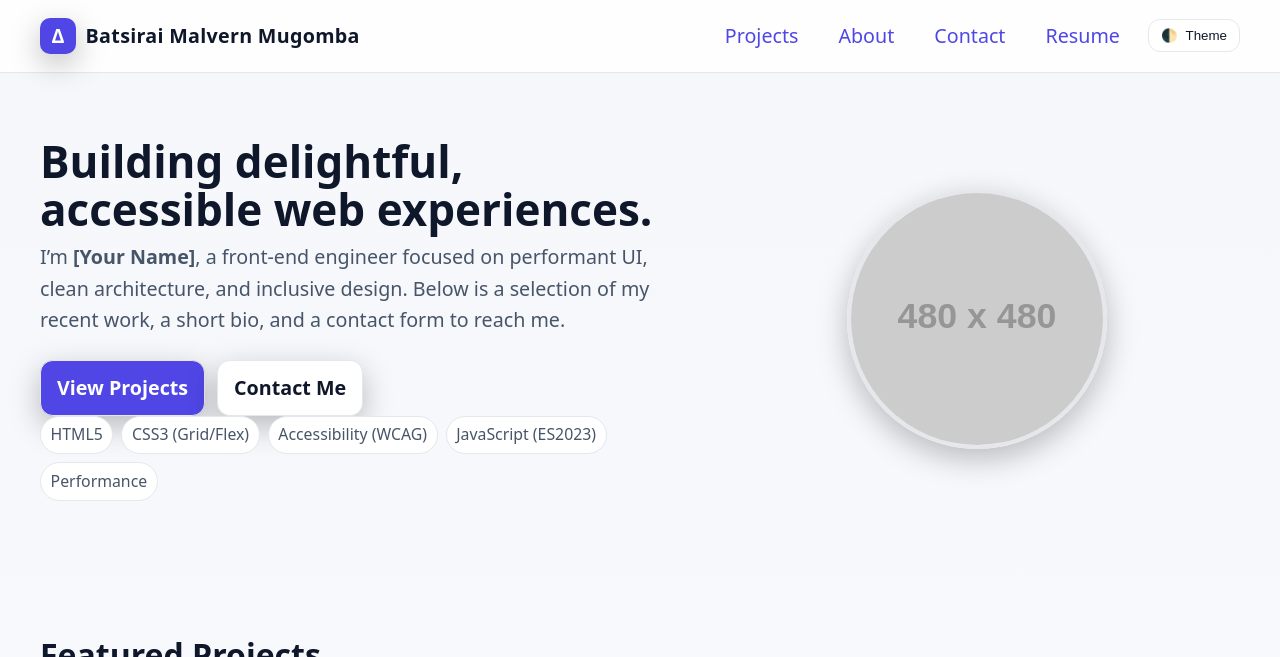
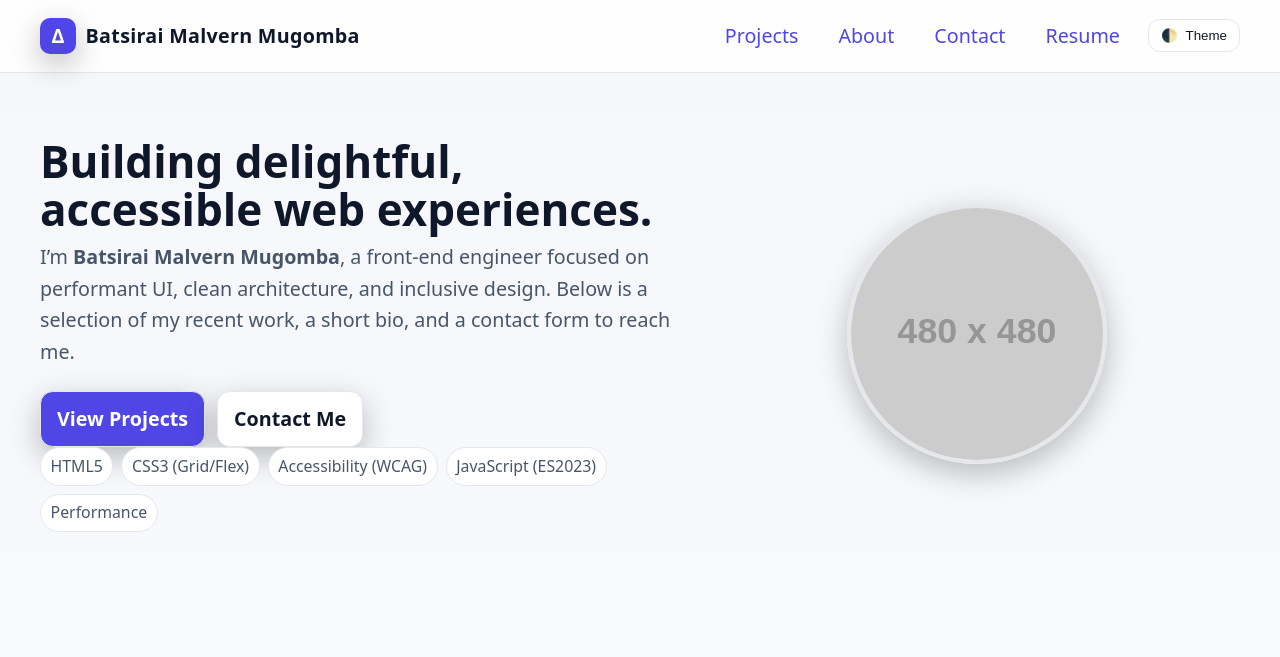
Before and after one commit to BMMUGOMBA/ProfBatsiCourseraMicrosoft.github.io, a plain HTML site: page index.html in a window 1280 px wide. Shown: the top 657 px of the page. Drawn offline with Linux system fonts and the light colour scheme; placeholder pictures from the web are drawn by us.

Commit message:
Update index.html
name update

```diff
--- a/index.html
+++ b/index.html
@@ -45,7 +45,7 @@
       <div class="container hero">
         <div>
           <h1>Building delightful, accessible web experiences.</h1>
-          <p>I’m <strong>[Your Name]</strong>, a front‑end engineer focused on performant UI, clean architecture, and inclusive design. Below is a selection of my recent work, a short bio, and a contact form to reach me.</p>
+          <p>I’m <strong>Batsirai Malvern Mugomba</strong>, a front‑end engineer focused on performant UI, clean architecture, and inclusive design. Below is a selection of my recent work, a short bio, and a contact form to reach me.</p>
           <div class="hero-cta">
             <a class="btn" href="#projects">View Projects</a>
             <a class="btn secondary" href="#contact">Contact Me</a>
```
